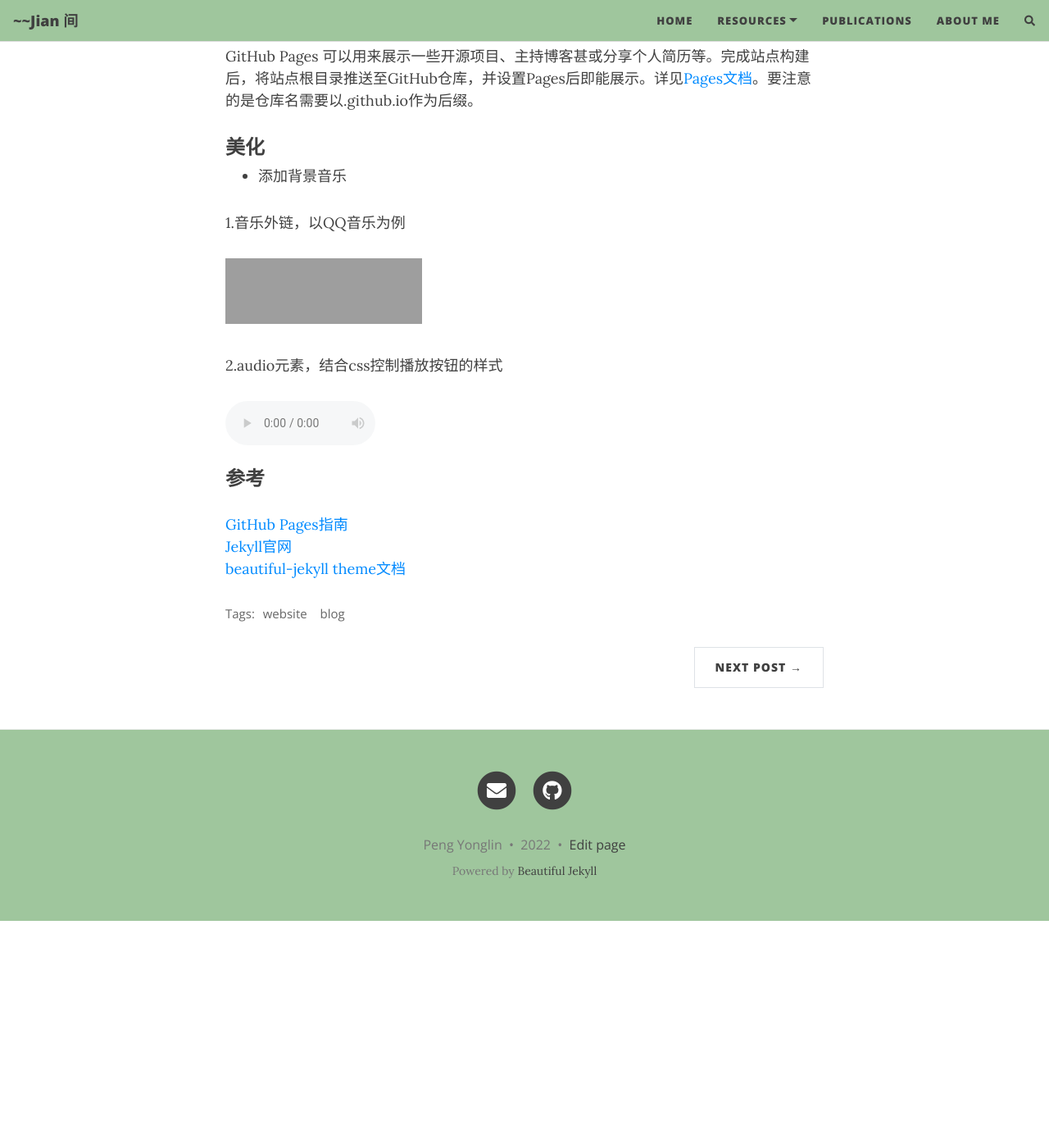
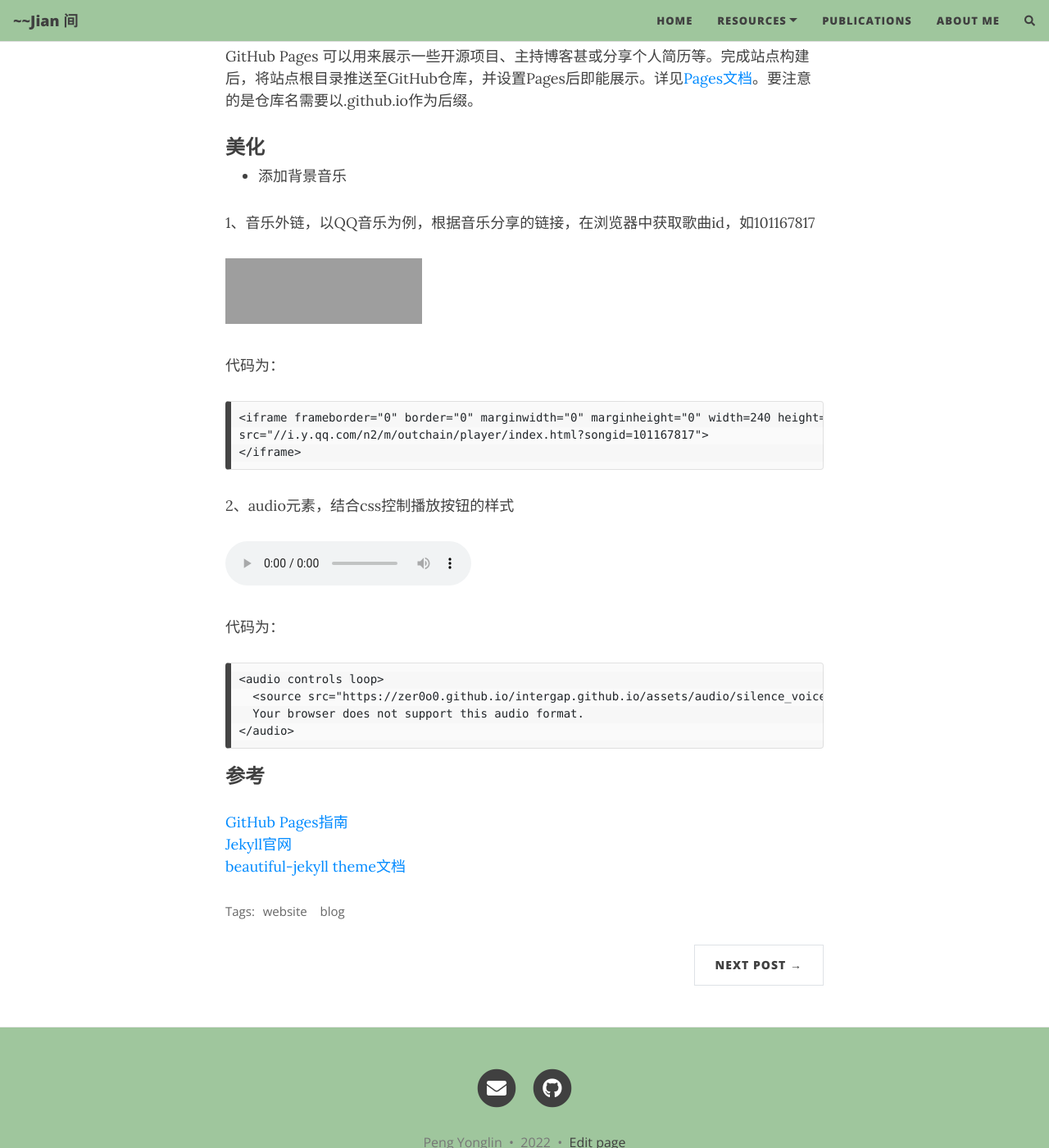
Before and after one commit to Zer0o0/intergap.githb.io, a Jekyll site: the page built from docs/_posts/2022-09-06-jekyll-github-pages.md, in a window 1280 px wide and 1400 px high, scrolled down 2543 px. Shown: the whole window at 82% size. Built offline with Jekyll 4.4.1, drawn with Linux system fonts in a browser that asks for light colours; nearby versions of some CDN libraries; comment, search, counter and statistics services are not loaded; before the commit the page ends 3666 px from its top, so only the background shows below that; some of the changed text lies outside the part shown; grey boxes are pictures that could not be loaded.

Commit message:
correct some mistake in the posts

````diff
--- a/docs/_posts/2022-09-06-jekyll-github-pages.md
+++ b/docs/_posts/2022-09-06-jekyll-github-pages.md
@@ -75,16 +75,31 @@ GitHub Pages 可以用来展示一些开源项目、主持博客甚或分享个
 
 - 添加背景音乐
 
-1.音乐外链，以QQ音乐为例
+1、音乐外链，以QQ音乐为例，根据音乐分享的链接，在浏览器中获取歌曲id，如101167817
 <iframe frameborder="0" border="0" marginwidth="0" marginheight="0" width=240 height=80
 src="//i.y.qq.com/n2/m/outchain/player/index.html?songid=101167817">
 </iframe>
 
-2.audio元素，结合css控制播放按钮的样式
- <audio  id="player" controls loop>
-   <source src="https://zer0o0.github.io/intergap.github.io/assets/audio/silence_voice.mp3" type="audio/mpeg">
-   Your browser does not support this audio format.
- </audio>
+代码为：
+```
+<iframe frameborder="0" border="0" marginwidth="0" marginheight="0" width=240 height=80
+src="//i.y.qq.com/n2/m/outchain/player/index.html?songid=101167817">
+</iframe>
+```
+
+2、audio元素，结合css控制播放按钮的样式
+<audio controls loop>
+  <source src="https://zer0o0.github.io/intergap.github.io/assets/audio/silence_voice.mp3" type="audio/mpeg">
+  Your browser does not support this audio format.
+</audio>
+
+代码为：
+```
+<audio controls loop>
+  <source src="https://zer0o0.github.io/intergap.github.io/assets/audio/silence_voice.mp3" type="audio/mpeg">
+  Your browser does not support this audio format.
+</audio>
+```
 
 ### 参考
 [GitHub Pages指南](https://docs.github.com/cn/pages/quickstart)
````
Also changed, not shown: other parts of docs/_posts/2022-09-06-jekyll-github-pages.md (+1 -1 lines), docs/_posts/2022-09-07-seqkit-bedtools.md (+1 -1 lines), README.md.
